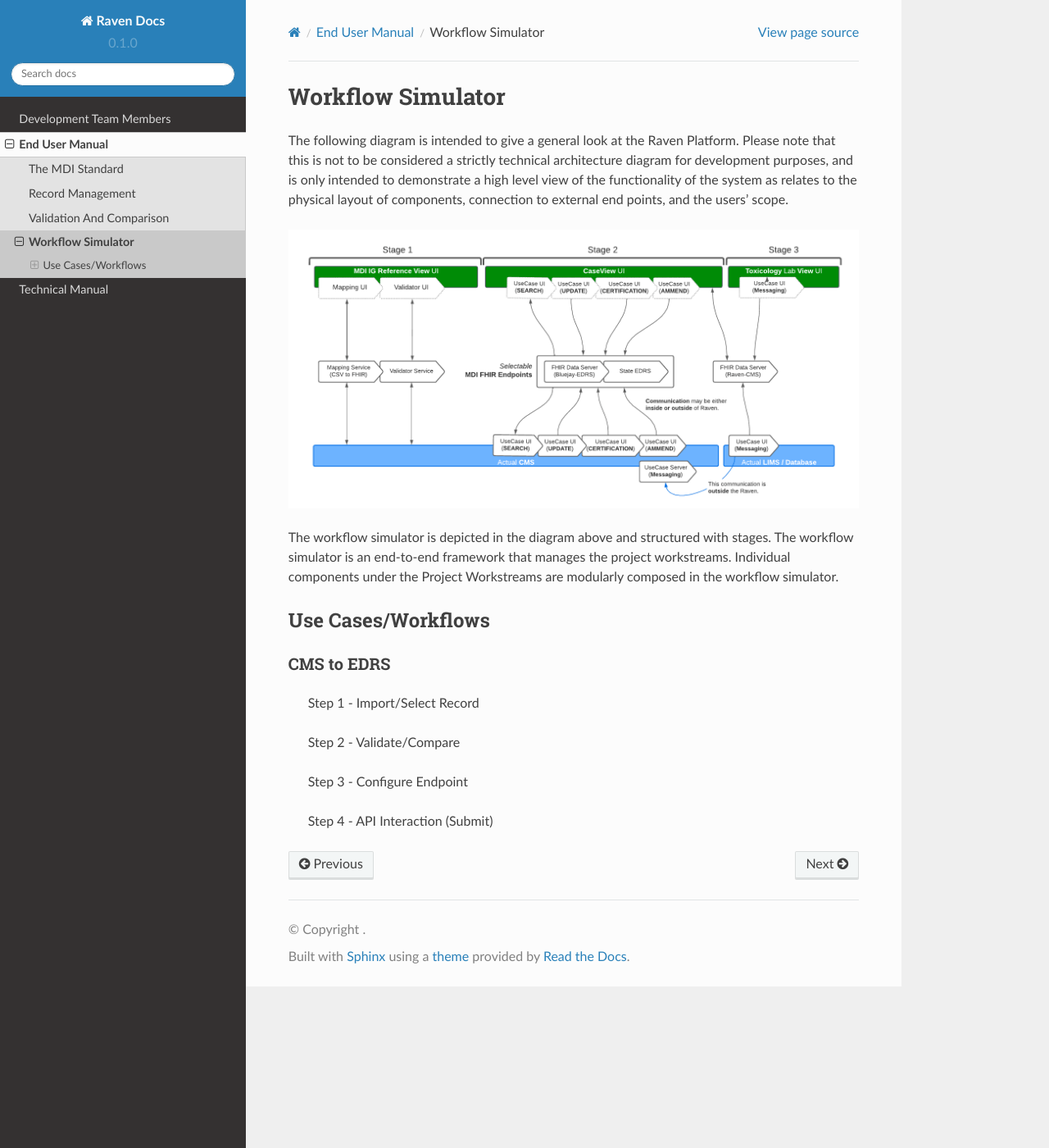
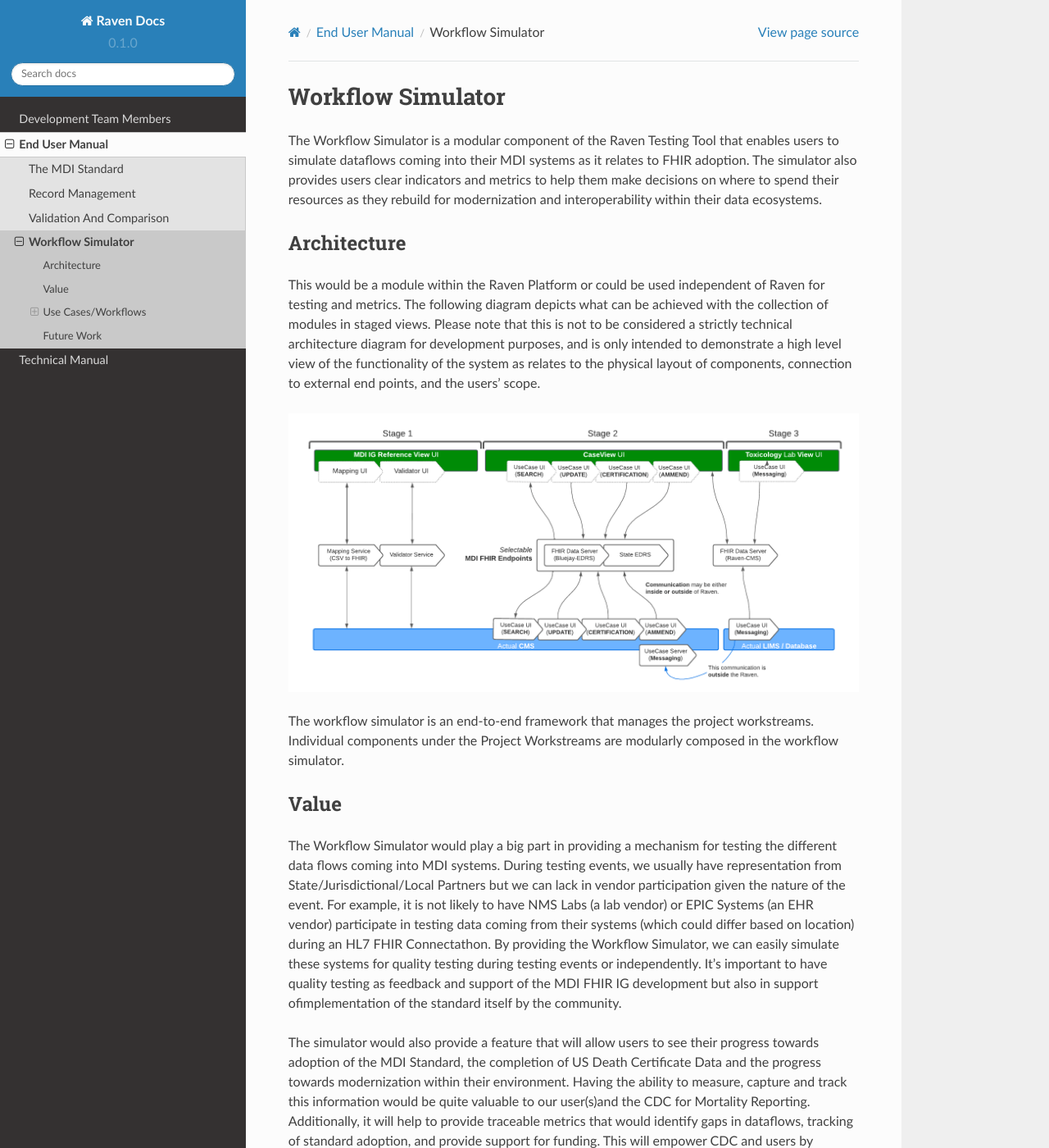
Before and after one commit to MortalityReporting/RavenDocs, a Sphinx documentation site: the page built from docs/source/userManual/workflowSimulator.rst, in a window 1280 px wide and 1400 px high. Shown: the whole window at 82% size. Built offline with Sphinx 7.4.7 and the Read the Docs theme 2.0.0, drawn with Linux system fonts in a browser that asks for light colours; some of the changed text lies outside the part shown.

Commit message:
more updates

```diff
--- a/docs/source/userManual/workflowSimulator.rst
+++ b/docs/source/userManual/workflowSimulator.rst
@@ -1,20 +1,47 @@
 Workflow Simulator
 ==================
-The following diagram is intended to give a general look at the Raven
-Platform. Please note that this is not to be considered a strictly
-technical architecture diagram for development purposes, and is only
-intended to demonstrate a high level view of the functionality of the
-system as relates to the physical layout of components, connection to
-external end points, and the users’ scope.
+The Workflow Simulator is a modular component of the Raven Testing Tool that enables users to simulate
+dataflows coming into their MDI systems as it relates to FHIR adoption. The simulator also provides users
+clear indicators and metrics to help them make decisions on where to spend their resources as they rebuild
+for modernization and interoperability within their data ecosystems.
+
+Architecture
+------------
+This would be a module within the Raven Platform or could be used independent of Raven for testing and metrics.
+The following diagram depicts what can be achieved with the collection of modules in staged views. Please note
+that this is not to be considered a strictly technical architecture diagram for development purposes, and is
+only intended to demonstrate a high level view of the functionality of the system as relates to the physical
+layout of components, connection to external end points, and the users’ scope.
 
 .. image::
    ../images/Raven20Diagram.png
    :alt: Raven Overview Diagram
 
-The workflow simulator is depicted in the diagram above and structured with stages. The workflow simulator is an end-to-end framework that manages the project workstreams. Individual components under the Project Workstreams are modularly composed in the workflow simulator.
+The workflow simulator is an end-to-end framework that manages the project workstreams. Individual components
+under the Project Workstreams are modularly composed in the workflow simulator.
+
+Value
+-----
+The Workflow Simulator would play a big part in providing a mechanism for testing the different data flows
+coming into MDI systems. During testing events, we usually have representation from
+State/Jurisdictional/Local Partners but we can lack in vendor participation given the nature of the event.
+For example, it is not likely to have NMS Labs (a lab vendor) or EPIC Systems (an EHR vendor) participate
+in testing data coming from their systems (which could differ based on location) during an HL7 FHIR
+Connectathon. By providing the Workflow Simulator, we can easily simulate these systems for quality testing
+during testing events or independently. It’s important to have quality testing as feedback and support of the
+MDI FHIR IG development but also in support ofimplementation of the standard itself by the community.
+
+The simulator would also provide a feature that will allow users to see their progress towards adoption of the
+MDI Standard, the completion of US Death Certificate Data and the progress towards modernization within
+their environment. Having the ability to measure, capture and track this information would be quite valuable
+to our user(s)and the CDC for Mortality Reporting. Additionally, it will help to provide traceable metrics
+that would identify gaps in dataflows, tracking of standard adoption, and provide support for funding. This
+will empower CDC and users by providing clear measures of success and progress within the MDI Dataflow,
+which could also be leveraged for VRDR.
 
 Use Cases/Workflows
 -------------------
+Coming Soon ...
 
 CMS to EDRS
 ^^^^^^^^^^^
@@ -25,3 +52,17 @@ CMS to EDRS
   Step 3 - Configure Endpoint
 
   Step 4 - API Interaction (Submit)
+
+Future Work
+-----------
+A medium effort would be needed to complete this effort. Parts of the Workflow Simulator have already been
+built such as the BlueJay Testing Tool used to simulate EDRS communications from an MDI system based on the
+MDI IG Standard. Toxicology Lab Simulation was partially built with the use of a tool called Postman(an API
+platform)which will provide a foundation to be added to the Workflow Simulator. Raven has the ability to be
+“Smart-on-FHIR” enabled, so that it could also simulate communications that could come from an EHR system.
+
+The Case Status feature would be pretty straight forward as we would be able to provide metrics based on the
+requirements needed to build a US Death Certificate. It could be easily added to the Case Summary Dashboard
+or the Workflow Simulator. The biggest lift is working with NCHS and the community to define metrics to
+track and evaluate. Building the technology to incorporate it within the Workflow Simulator is pretty
+straightforward.
```
Also changed, not shown: docs/source/userManual/recordManagement.rst (+36 -30 lines).
